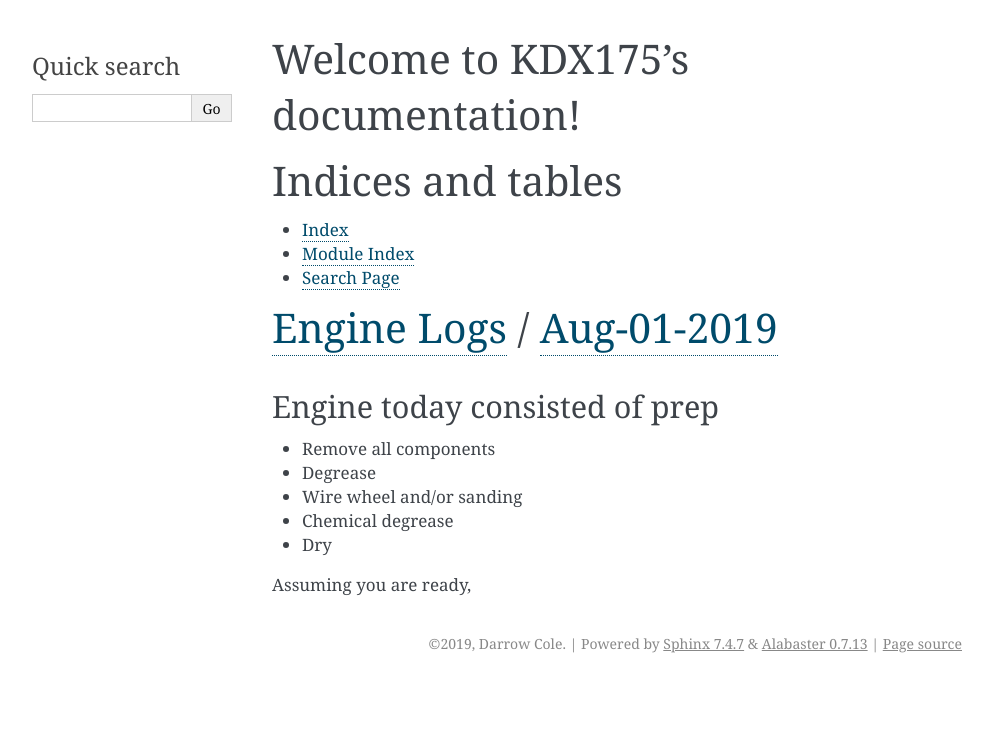
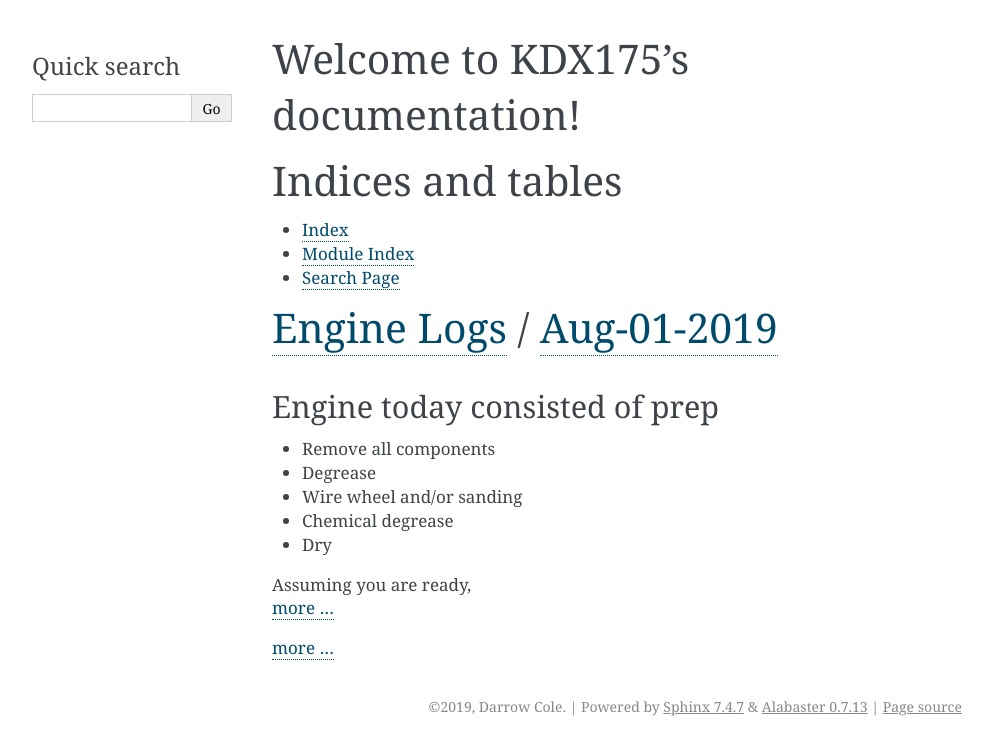
Before and after one commit to darrowco/kdx175, a Sphinx documentation site: the page built from source/index.rst, in a window 1280 px wide. Shown: the top 755 px of the page, without its empty margins (148-1140 px from the left). Built offline with Sphinx 7.4.7, drawn with Linux system fonts in a browser that asks for light colours; formulas are drawn with MathJax 3.

Commit message:
moved more ... link to after include in index.rst

```diff
--- a/source/engine_20190801.rst
+++ b/source/engine_20190801.rst
@@ -14,9 +14,8 @@ Engine today consisted of prep
 * Chemical degrease
 * Dry
 
-Assuming you are ready,
-
-`more ... <engine_20190801.html>`__
+| Assuming you are ready,
+| `more ... <engine_20190801.html>`__
 
 .. figure:: ./_static/images/tools.png
     :align: right
--- a/source/index.rst
+++ b/source/index.rst
@@ -21,3 +21,4 @@ Indices and tables
 
 .. include:: engine_20190801.rst
   :end-line: 18
+`more ... <engine_20190801.html>`__
```
Also changed, not shown: 10 other files.
